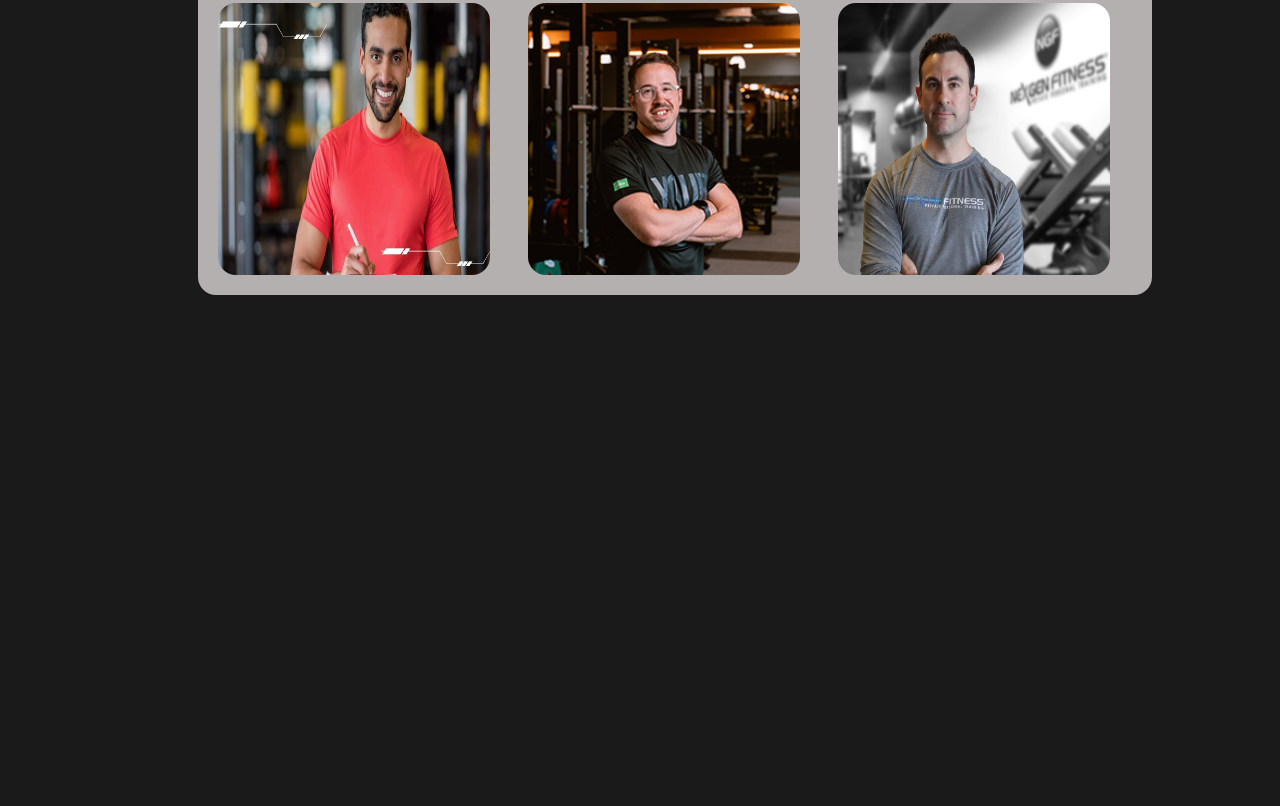
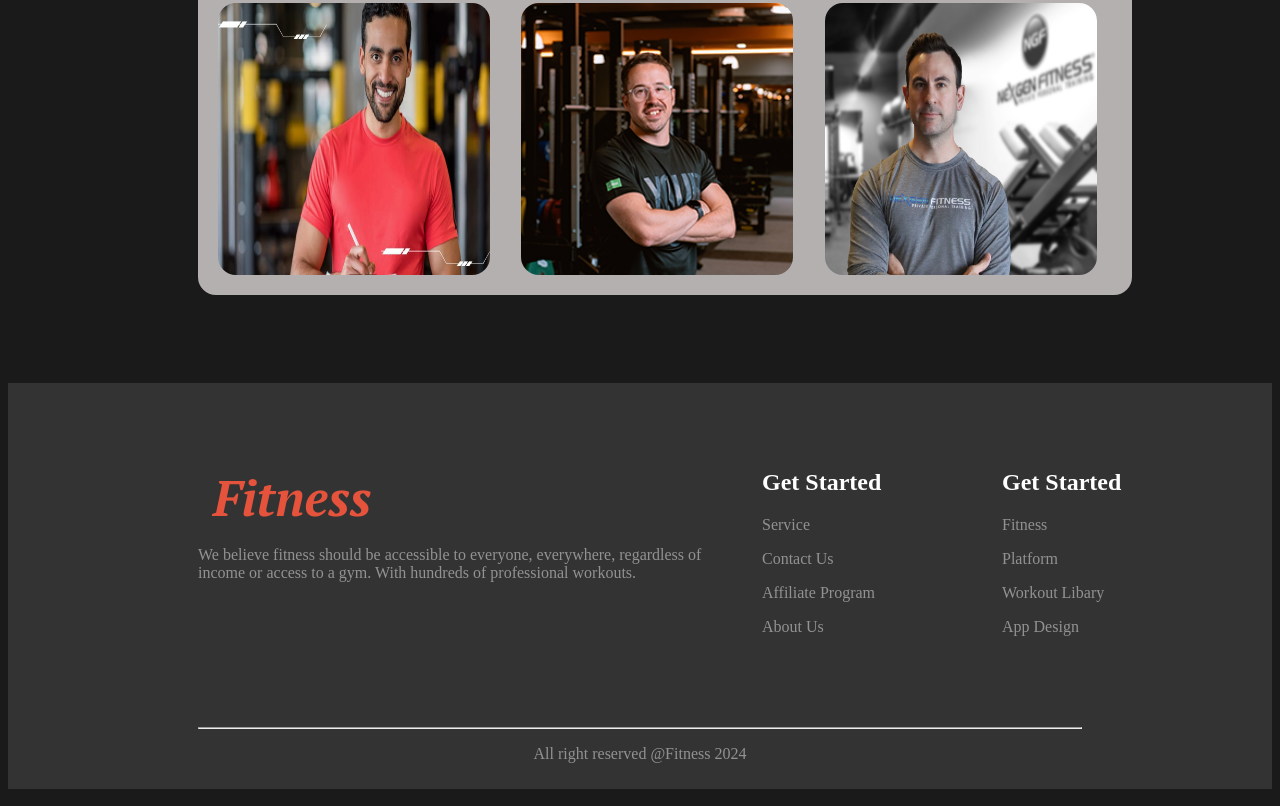
Before and after one commit to MD-Kayesur/assignment-2, a plain HTML site: page index.html in a window 1280 px wide. Shown: the part 2957-3763 px from the top of the page. Before the commit the page ends 3340 px from the top, so only its background shows below. Drawn offline with Linux system fonts and the light colour scheme; a web font is replaced by a local one.

Commit message:
add footer

```diff
--- a/index.html
+++ b/index.html
@@ -225,7 +225,7 @@
 
 
 
-<!-- ====------------------==team styles---========== -->
+   <!-- ====------------------==team styles---========== -->
 
 
    <section id="team">
@@ -244,6 +244,42 @@
       </div>
    </section>
 
+   <!--======================= footer styles =========================-->
+
+
+   <section id="footer">
+      <div class="last-section">
+         <div class="fitness  ">
+            <h1> <i>Fitness </i></h1>
+            <p>We believe fitness should be accessible to everyone, everywhere, regardless of income or access to a gym.
+               With hundreds of professional workouts.</p>
+         </div>
+         <div class="start">
+            <div class="started ">
+               <div class=" started  left ">
+                  <h1> Get Started </h1>
+                  <p>Service</p>
+                  <p>Contact Us</p>
+                  <p>Affiliate Program</p>
+                  <p>About Us</p>
+               </div>
+               <div class=" started right">
+                  <h1>Get Started</h1>
+                  <p>Fitness</p>
+                  <p>Platform</p>
+                  <p>Workout Libary</p>
+                  <p>App Design</p>
+               </div>
+            </div>
+
+         </div>
+
+      </div>
+      <hr>
+      <p class="end"> All right reserved @Fitness 2024</p>
+
+   </section>
+
 
 
 
--- a/style.css
+++ b/style.css
@@ -458,7 +458,7 @@ form button {
     grid-gap: 1em;
     background-color: #b4b0b0;
     padding: 20px;
-    margin-right: -70px;
+    margin-right: -50px;
     border-radius: 18px;
 }
 
@@ -468,3 +468,75 @@ form button {
     border-radius: 18px;
 
 }
+
+/* footer style */
+
+#footer {
+    background-color: #333333;
+    width: 100%;
+    padding-bottom: 10px;
+
+}
+#footer p{
+    color:#939292
+}
+
+.last-section {
+    display: flex;
+    justify-content: space-between;
+    align-items: start;
+    padding: 66px 190px ;
+    margin-bottom: -79px;
+}
+
+
+
+.fitness {
+    padding:  0px 122px 66px 50px;
+    margin-right: 152px;
+    margin-left: -50px;
+}
+
+.fitness h1 {
+    font-weight: bold;
+    font-size: 50px;
+    font-family: "PT Serif", serif;
+    color: #E6533C;
+  margin:  15px
+}
+
+.fitness p {
+    padding: 0px 102px 76px   0px;
+
+}
+
+.start {
+    display: flex;
+    text-align: left;
+    align-items: start;
+    position: relative
+}
+
+.started {
+    position: absolute;
+
+}
+
+.left {
+    left: -70px;
+    margin-left: -250px;
+}
+.right{
+
+   margin-left: -80px;
+   margin-right: -50px;
+   margin-top:  0px;
+
+}
+hr{
+     margin:   0px   190px;
+
+}
+#footer .end{
+    text-align: center;
+}
```
